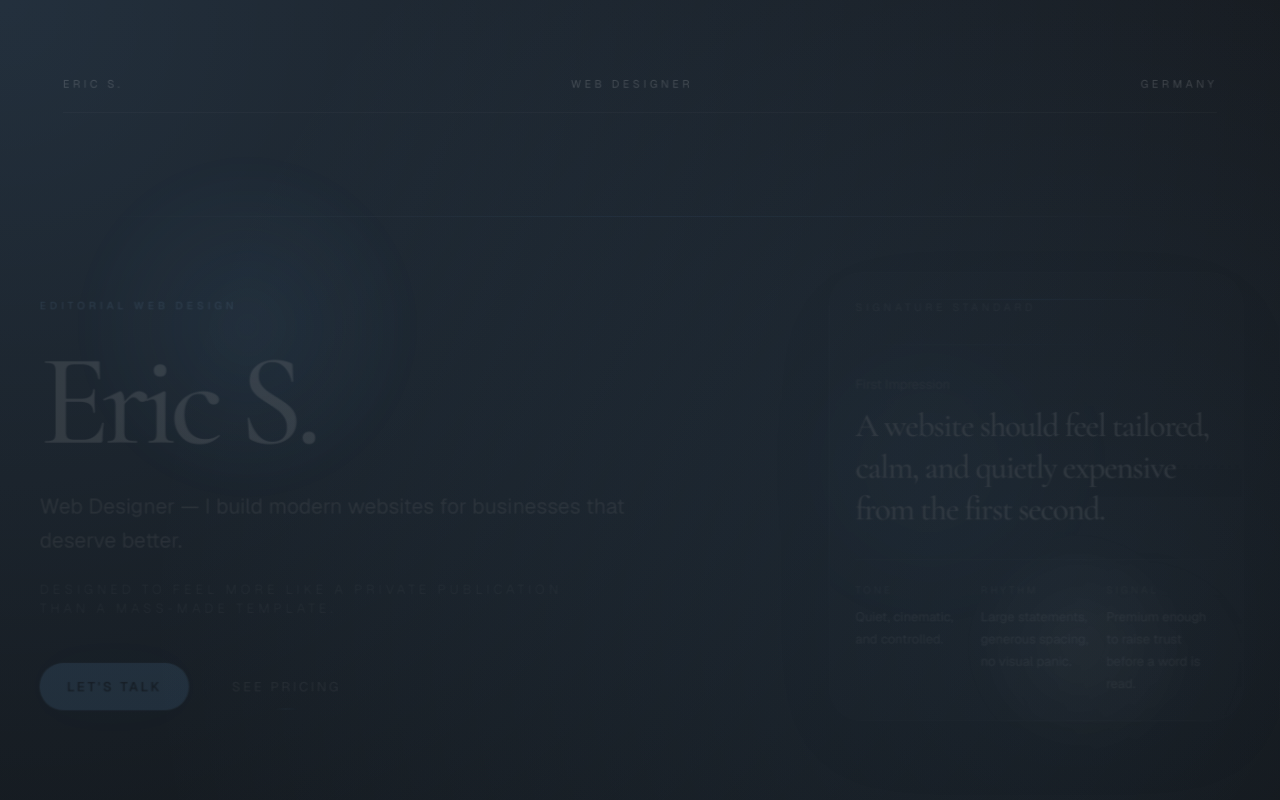
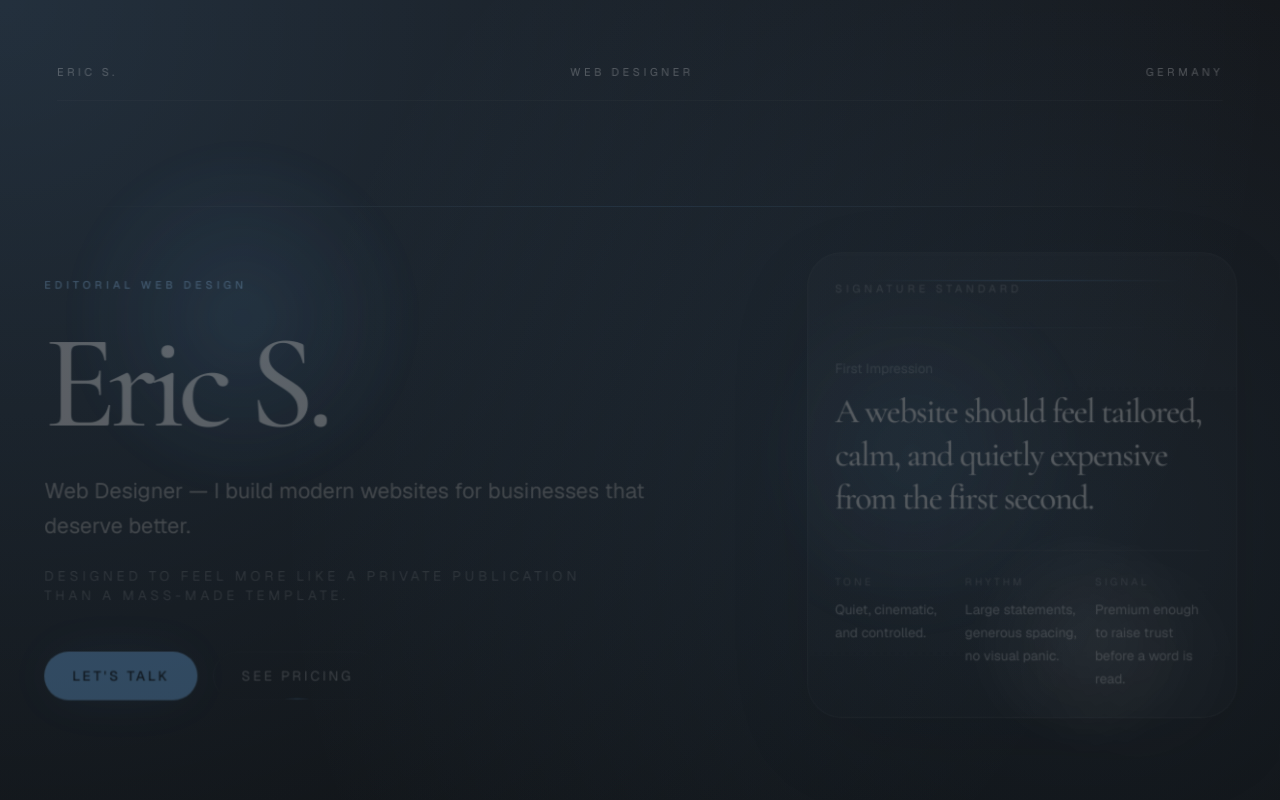
Before and after one commit to ItsHezy/nextjs-boilerplate, a Next.js app: page / in a window 1280 px wide. Shown: the top 800 px of the page. Built offline with nearby package versions, Linux system fonts and the light colour scheme.

Commit message:
Soften sticky motion easing

```diff
--- a/app/globals.css
+++ b/app/globals.css
@@ -113,53 +113,53 @@ button {
   will-change: transform, opacity;
   transform: translate3d(
       0,
-      calc(var(--sticky-progress-inverse) * 18px),
+      calc(var(--sticky-progress-inverse) * 10px),
       0
     )
-    scale(calc(0.975 + var(--sticky-progress) * 0.025));
-  opacity: calc(0.38 + var(--sticky-progress) * 0.62);
+    scale(calc(0.985 + var(--sticky-progress) * 0.015));
+  opacity: calc(0.58 + var(--sticky-progress) * 0.42);
 }
 
 .sticky-copy {
   will-change: transform, opacity;
   transform: translate3d(
     0,
-    calc(var(--sticky-progress-inverse) * 28px),
+    calc(var(--sticky-progress-inverse) * 16px),
     0
   );
-  opacity: calc(0.3 + var(--sticky-progress) * 0.7);
+  opacity: calc(0.52 + var(--sticky-progress) * 0.48);
 }
 
 .sticky-panel-left {
   will-change: transform, opacity;
   transform: translate3d(
-      calc(var(--sticky-progress-inverse) * -34px),
-      calc(var(--sticky-progress-inverse) * 20px),
+      calc(var(--sticky-progress-inverse) * -18px),
+      calc(var(--sticky-progress-inverse) * 12px),
       0
     )
-    scale(calc(0.97 + var(--sticky-progress) * 0.03));
-  opacity: calc(0.3 + var(--sticky-progress) * 0.7);
+    scale(calc(0.985 + var(--sticky-progress) * 0.015));
+  opacity: calc(0.5 + var(--sticky-progress) * 0.5);
 }
 
 .sticky-panel-right {
   will-change: transform, opacity;
   transform: translate3d(
-      calc(var(--sticky-progress-inverse) * 38px),
-      calc(var(--sticky-progress-inverse) * 12px),
+      calc(var(--sticky-progress-inverse) * 20px),
+      calc(var(--sticky-progress-inverse) * 8px),
       0
     )
-    scale(calc(0.95 + var(--sticky-progress) * 0.05));
-  opacity: calc(0.26 + var(--sticky-progress) * 0.74);
+    scale(calc(0.975 + var(--sticky-progress) * 0.025));
+  opacity: calc(0.48 + var(--sticky-progress) * 0.52);
 }
 
 .sticky-grid {
   will-change: transform, opacity;
   transform: translate3d(
     0,
-    calc(var(--sticky-progress-inverse) * 24px),
+    calc(var(--sticky-progress-inverse) * 14px),
     0
   );
-  opacity: calc(0.32 + var(--sticky-progress) * 0.68);
+  opacity: calc(0.52 + var(--sticky-progress) * 0.48);
 }
 
 .sticky-card {
@@ -170,8 +170,8 @@ button {
       calc(var(--sticky-progress-inverse) * var(--sticky-card-shift)),
       0
     )
-    scale(calc(0.94 + var(--sticky-progress) * 0.06));
-  opacity: calc(0.24 + var(--sticky-progress) * 0.76);
+    scale(calc(0.975 + var(--sticky-progress) * 0.025));
+  opacity: calc(0.46 + var(--sticky-progress) * 0.54);
 }
 
 .sticky-divider {
--- a/app/page.tsx
+++ b/app/page.tsx
@@ -49,7 +49,7 @@ export default function Home() {
     <main className="relative overflow-x-clip">
       <section className="relative">
         <StickyScene
-          className="min-h-[180vh]"
+          className="min-h-[150vh]"
           contentClassName={`${sectionClass} py-8 sm:py-10 lg:py-12`}
         >
           <div className="sticky-stage relative flex min-h-screen flex-col justify-between">
@@ -149,7 +149,7 @@ export default function Home() {
 
       <section id="about" className="scroll-mt-20">
         <StickyScene
-          className="min-h-[150vh]"
+          className="min-h-[128vh]"
           contentClassName={`${sectionClass} flex min-h-screen items-center py-20 sm:py-24`}
         >
           <div className="sticky-stage w-full">
@@ -207,7 +207,7 @@ export default function Home() {
 
       <section id="services" className="scroll-mt-20">
         <StickyScene
-          className="min-h-[170vh]"
+          className="min-h-[145vh]"
           contentClassName={`${sectionClass} flex min-h-screen items-center py-20 sm:py-24`}
         >
           <div className="sticky-stage w-full">
@@ -294,7 +294,7 @@ export default function Home() {
 
       <section id="contact" className="scroll-mt-20">
         <StickyScene
-          className="min-h-[145vh]"
+          className="min-h-[124vh]"
           contentClassName={`${sectionClass} flex min-h-screen items-center py-20 sm:py-24`}
         >
           <div className="sticky-stage w-full">
--- a/components/sticky-scene.tsx
+++ b/components/sticky-scene.tsx
@@ -16,6 +16,8 @@ export function StickyScene({
 }: StickySceneProps) {
   const rootRef = useRef<HTMLDivElement | null>(null);
   const shellRef = useRef<HTMLDivElement | null>(null);
+  const targetProgressRef = useRef(0);
+  const currentProgressRef = useRef(0);
 
   useEffect(() => {
     const root = rootRef.current;
@@ -27,38 +29,59 @@ export function StickyScene({
 
     let frame = 0;
     const media = window.matchMedia("(prefers-reduced-motion: reduce)");
+    const setProgress = (value: number) => {
+      shell.style.setProperty("--sticky-progress", value.toFixed(4));
+      shell.style.setProperty(
+        "--sticky-progress-inverse",
+        (1 - value).toFixed(4)
+      );
+    };
+
+    const animate = () => {
+      if (media.matches) {
+        currentProgressRef.current = 1;
+        targetProgressRef.current = 1;
+        setProgress(1);
+        frame = 0;
+        return;
+      }
+
+      const delta = targetProgressRef.current - currentProgressRef.current;
+
+      if (Math.abs(delta) < 0.0015) {
+        currentProgressRef.current = targetProgressRef.current;
+        setProgress(currentProgressRef.current);
+        frame = 0;
+        return;
+      }
+
+      currentProgressRef.current += delta * 0.12;
+      setProgress(currentProgressRef.current);
+      frame = window.requestAnimationFrame(animate);
+    };
 
     // Keep a CSS progress value in sync with scroll for the sticky motion.
     const update = () => {
-      frame = 0;
-
       if (media.matches) {
-        shell.style.setProperty("--sticky-progress", "1");
-        shell.style.setProperty("--sticky-progress-inverse", "0");
-        return;
+        targetProgressRef.current = 1;
+      } else {
+        const rect = root.getBoundingClientRect();
+        const viewportHeight = window.innerHeight;
+        const travel = Math.max(root.offsetHeight - viewportHeight, 1);
+        const scrolled = Math.min(Math.max(-rect.top, 0), travel);
+        targetProgressRef.current = scrolled / travel;
       }
 
-      const rect = root.getBoundingClientRect();
-      const viewportHeight = window.innerHeight;
-      const travel = Math.max(root.offsetHeight - viewportHeight, 1);
-      const scrolled = Math.min(Math.max(-rect.top, 0), travel);
-      const progress = scrolled / travel;
-
-      shell.style.setProperty("--sticky-progress", progress.toFixed(4));
-      shell.style.setProperty(
-        "--sticky-progress-inverse",
-        (1 - progress).toFixed(4)
-      );
+      if (!frame) {
+        frame = window.requestAnimationFrame(animate);
+      }
     };
 
     const requestUpdate = () => {
-      if (frame) {
-        return;
-      }
-
-      frame = window.requestAnimationFrame(update);
+      update();
     };
 
+    setProgress(0);
     update();
     window.addEventListener("scroll", requestUpdate, { passive: true });
     window.addEventListener("resize", requestUpdate);
```
